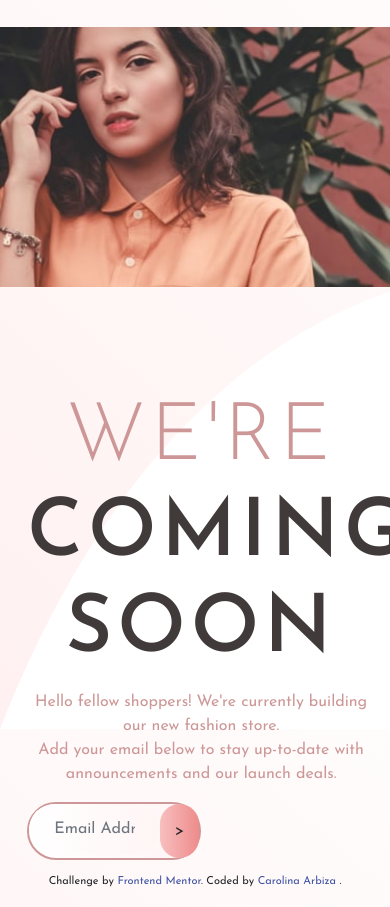
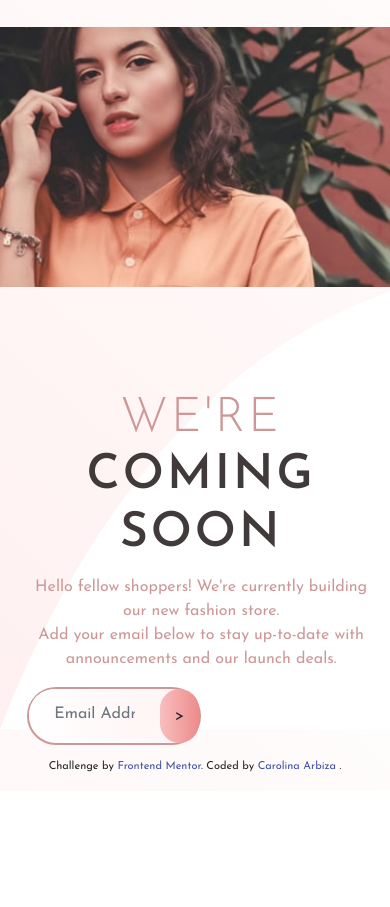
Before and after one commit to CaroAFR/base-apparel-challenge, a plain HTML site: page index.html in a window 390 px wide. Shown: the part 71-978 px from the top of the page. After the commit the page ends 862 px from the top, so only its background shows below. Drawn offline with nearby package versions, Linux system fonts and the light colour scheme.

Commit message:
Add files via upload

```diff
--- a/styles.css
+++ b/styles.css
@@ -96,6 +96,9 @@ input:invalid{
   }
   h1{
     text-align: center;
+    font-weight: 600;
+    font-size: 3rem;
+    letter-spacing: 3px;
   }
   .text{
     text-align: center;
@@ -103,6 +106,7 @@ input:invalid{
   .hero-mobile{
     width: 100%;
     height: auto;
+}
+
 
 }
-}
```
